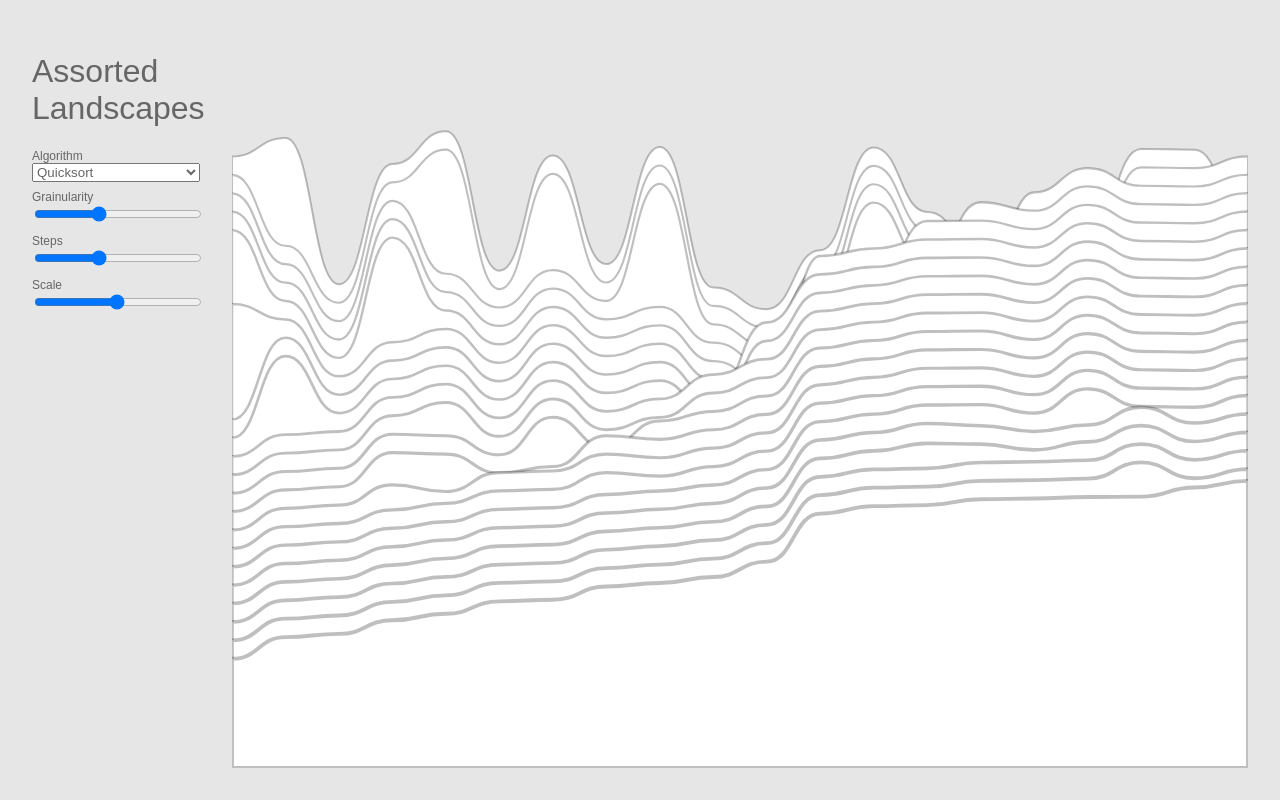
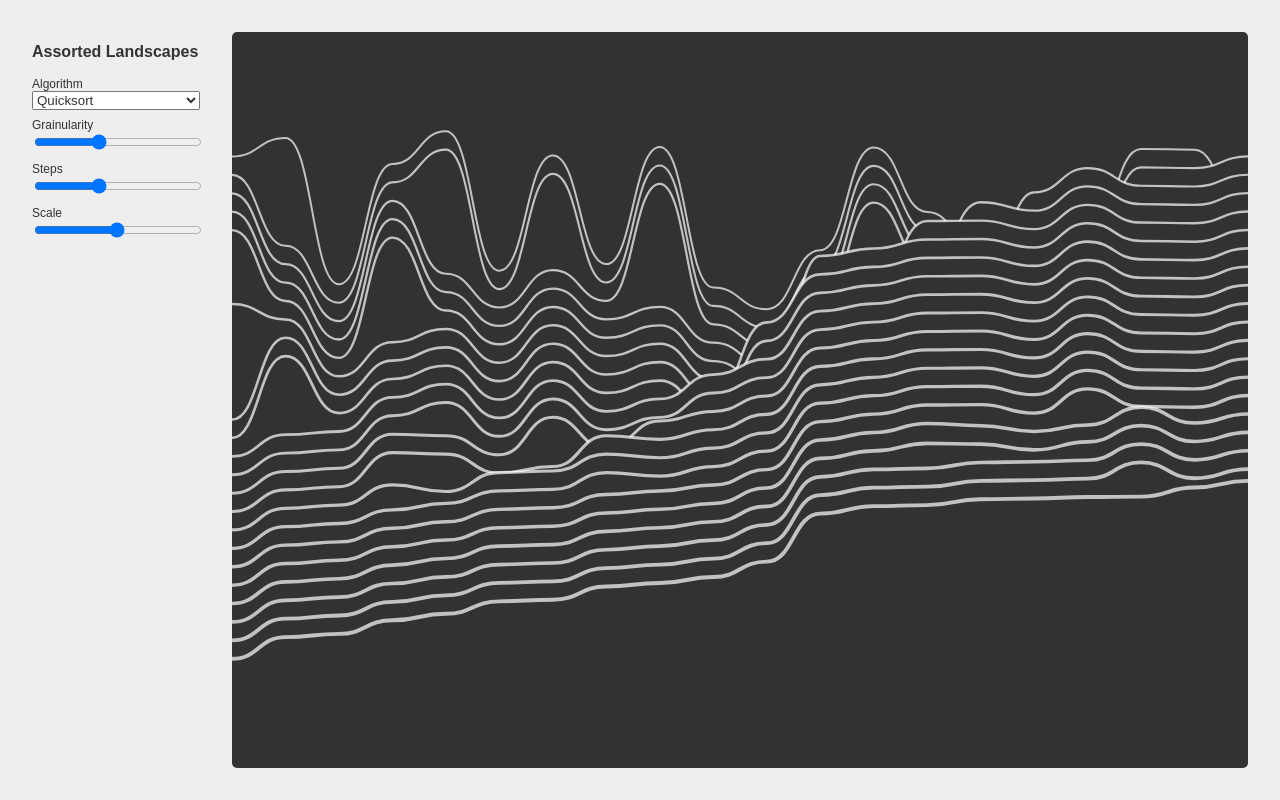
Before and after one commit to inli3u/assorted-landscapes, a React app: page / in a window 1280 px wide. Built offline with nearby package versions, Linux system fonts and the light colour scheme.

Commit message:
Updated look

```diff
--- a/src/components/App.css
+++ b/src/components/App.css
@@ -4,8 +4,8 @@ html, body {
   width: 100%;
   height: 100%;
   font-family: sans-serif;
-  background-color: rgb(230, 230, 230);
-  color: #666;
+  background-color: #eee;
+  color: #333;
   user-select: none;
 }
 
@@ -27,12 +27,15 @@ button, select {
 }
 
 h1 {
-  font-weight: normal;
+  font-weight: bold;
+  font-size: 1em;
+  margin-bottom: 1em;
 }
 
 canvas {
   width: 100%;
   height: 100%;
+  border-radius: 5px;
 }
 
 .control-row {
--- a/src/libraries/Render.js
+++ b/src/libraries/Render.js
@@ -52,21 +52,24 @@ function drawFilledDepth(ctx, all, pathFunc) {
 }
 
 function drawFilledFlat(ctx, all, pathFunc) {
-  const colorBg = 230;
-  const colorFg = 255;
+  const colorBg = 50;
+  const colorFg = 50;
   const canvas = document.querySelector('canvas');
 
   ctx.fillStyle = rgba(colorBg, colorBg, colorBg, 1);
   ctx.fillRect(0, 0, canvas.width, canvas.height);
 
   ctx.fillStyle = rgba(colorFg, colorFg, colorFg, 1);
-  ctx.strokeStyle = 'rgba(0, 0, 0, 0.25)';
+  ctx.strokeStyle = 'rgba(255, 255, 255, 0.7)';
 
   for (let i = 0; i < all.length; i++) {
     let row = all[i];
+
     pathFunc(ctx, row);
     closePath(row, ctx, canvas.width, canvas.height);
     ctx.fill();
+
+    pathFunc(ctx, row);
     ctx.lineWidth = i / all.length * 2 * window.devicePixelRatio + 2;
     ctx.stroke();
   }
```
